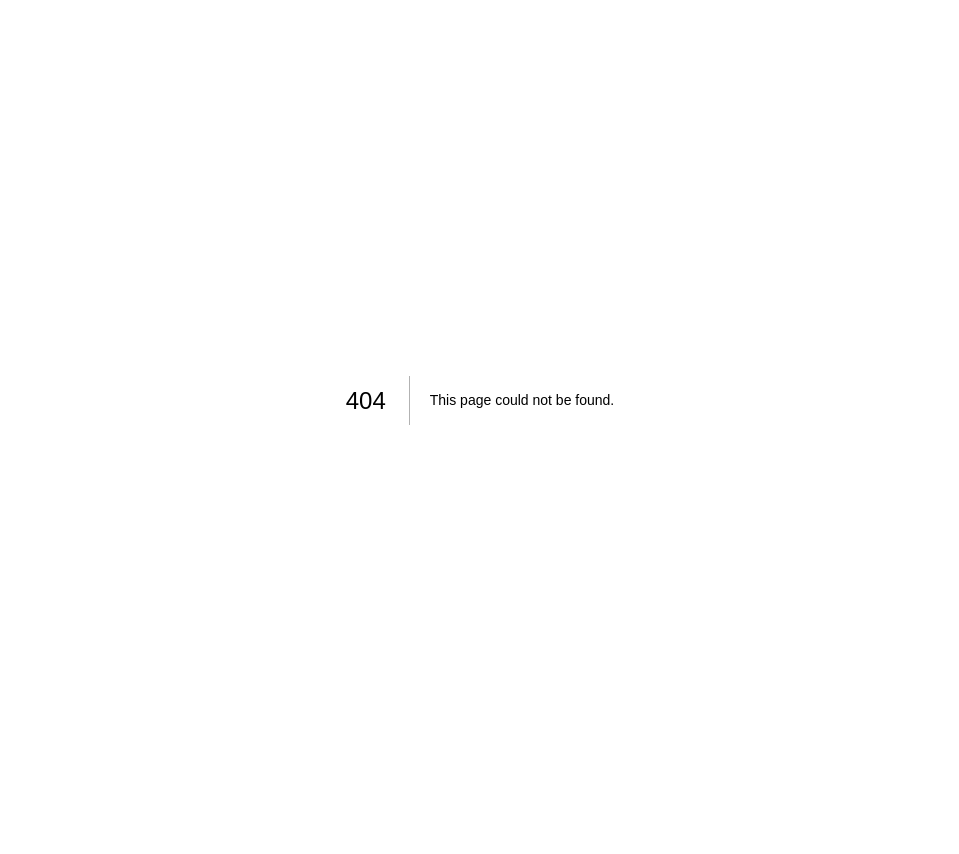
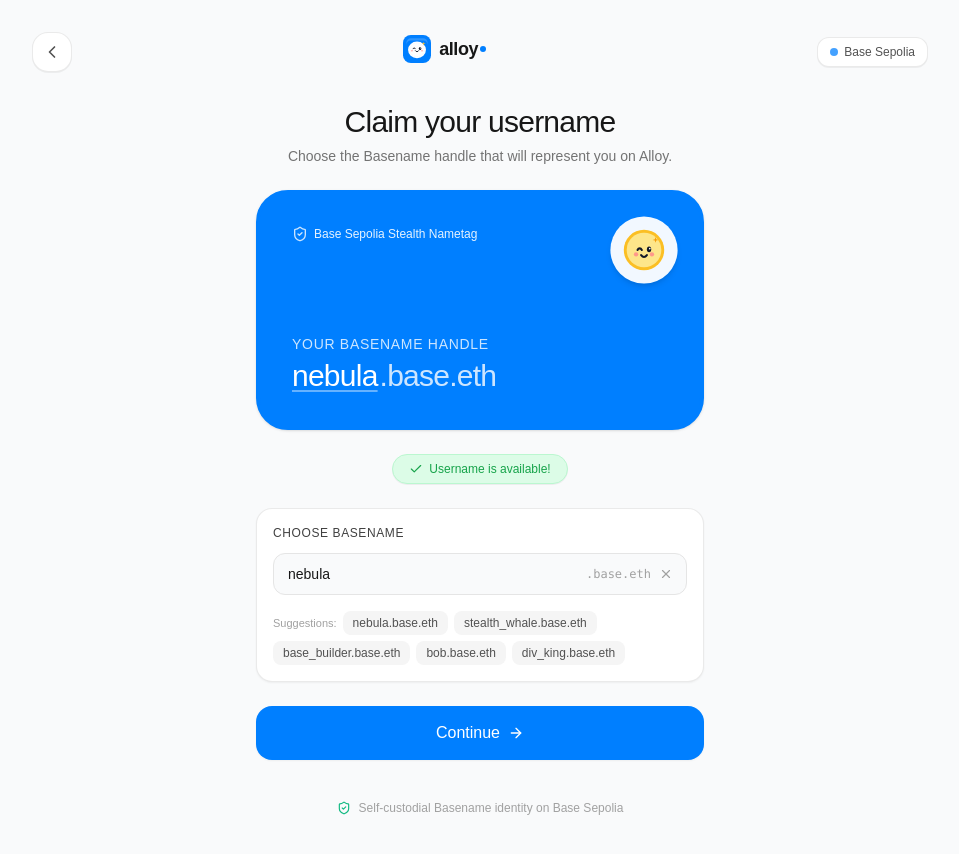
Before and after one commit to Nebulaz7/alloy, a Next.js app in the folder app/: page /onboarding in a window 1280 px wide. Before the commit this address had no page. Shown: the whole page, without its empty margins (160-1119 px from the left). Before the commit the page ends 800 px from the top, so only its background shows below. Built offline with nearby package versions, Linux system fonts and the light colour scheme; a web font is replaced by a local one.

Commit message:
feat: implement interactive Basename claim components and onboarding flow

```diff
--- /dev/null
+++ b/app/app/onboarding/page.tsx
@@ -0,0 +1,20 @@
+"use client";
+
+import React from "react";
+import { useRouter } from "next/navigation";
+import { NametagClaimFlow } from "@/components/profile/NametagClaimFlow";
+
+export default function OnboardingPage() {
+  const router = useRouter();
+
+  return (
+    <NametagClaimFlow
+      initialUsername="nebula"
+      onBack={() => router.push("/")}
+      onComplete={(profile) => {
+        // Redirect to dashboard with saved profile
+        router.push("/");
+      }}
+    />
+  );
+}
--- a/app/app/page.tsx
+++ b/app/app/page.tsx
@@ -81,11 +81,11 @@
   const [isSimulating, setIsSimulating] = useState(false);
   const [previewMode, setPreviewMode] = useState<"responsive" | "mobile">("responsive");
 
-  // Element 4: Profile & Nametag state
+  // Element 4: Profile & Nametag state (Full Screen Mode)
   const [username, setUsername] = useState("nebula");
   const [avatarEmoji, setAvatarEmoji] = useState("🎧");
   const [avatarBg, setAvatarBg] = useState("#18181B");
-  const [showClaimModal, setShowClaimModal] = useState(false);
+  const [isSettingUpIdentity, setIsSettingUpIdentity] = useState(false);
 
   // Harvest Studio interactive state
   const [selectedStock, setSelectedStock] = useState<"AAPLc" | "NVDAc" | "COINc">("AAPLc");
@@ -133,7 +133,7 @@
                     Element 4 Active: Profile & Interactive Nametag Card
                   </h2>
                   <p className="text-xs text-neutral-500 font-normal">
-                    Dynamic Azure Blue card, winking mascot stamp & Basename claiming
+                    Full-screen identity setup, username.base.eth format & dynamic Azure card
                   </p>
                 </div>
               </div>
@@ -141,11 +141,11 @@
               {/* Controls */}
               <div className="flex flex-wrap items-center gap-2">
                 <button
-                  onClick={() => setShowClaimModal(true)}
+                  onClick={() => setIsSettingUpIdentity(true)}
                   className="px-3 py-1.5 rounded-xl text-xs font-medium bg-[#007FFF] hover:bg-[#0066FF] text-white shadow-2xs transition-colors cursor-pointer flex items-center gap-1.5"
                 >
                   <Sparkles className="w-3.5 h-3.5" />
-                  <span>Claim Handle</span>
+                  <span>Claim Basename</span>
                 </button>
 
                 <button
@@ -211,11 +211,11 @@
                   Basename Identity Card
                 </span>
                 <button
-                  onClick={() => setShowClaimModal(true)}
+                  onClick={() => setIsSettingUpIdentity(true)}
                   className="text-xs text-[#007FFF] hover:text-[#0066FF] font-normal cursor-pointer flex items-center gap-1"
                 >
                   <Sparkles className="w-3 h-3" />
-                  <span>Claim / Edit Handle</span>
+                  <span>Claim / Edit Basename</span>
                 </button>
               </div>
 
@@ -585,7 +585,7 @@
                 address: "0xD5687794c8E1b69F477911Df56170679CB6414eC",
                 isVerified: true,
               }}
-              onEditAvatar={() => setShowClaimModal(true)}
+              onEditAvatar={() => setIsSettingUpIdentity(true)}
             />
 
             {/* Network & Privacy */}
@@ -637,6 +637,53 @@
     }
   };
 
+  // Full-Screen Identity Setup (Dedicated view matching Pivy inspo, NO POPUP)
+  if (isSettingUpIdentity) {
+    if (previewMode === "mobile") {
+      return (
+        <div className="min-h-screen bg-neutral-200 flex flex-col items-center justify-center p-4">
+          <div className="mb-4 flex items-center gap-3 bg-white px-4 py-2 rounded-2xl shadow-xs border border-neutral-300">
+            <span className="text-xs font-normal text-neutral-600">
+              Simulated Mobile Viewport (Full-Screen Identity Setup)
+            </span>
+            <button
+              onClick={() => setPreviewMode("responsive")}
+              className="text-xs px-3 py-1 rounded-xl bg-[#007FFF] text-white font-normal hover:bg-[#0066FF] cursor-pointer transition-colors"
+            >
+              Switch to Full Responsive
+            </button>
+          </div>
+
+          <div className="w-[390px] h-[820px] bg-[#F9FAFB] rounded-[48px] border-[10px] border-neutral-900 shadow-2xl overflow-hidden flex flex-col relative">
+            <NametagClaimFlow
+              initialUsername={username}
+              onBack={() => setIsSettingUpIdentity(false)}
+              onComplete={(newProfile) => {
+                setUsername(newProfile.username);
+                setAvatarEmoji(newProfile.avatarEmoji);
+                setAvatarBg(newProfile.avatarBg);
+                setIsSettingUpIdentity(false);
+              }}
+            />
+          </div>
+        </div>
+      );
+    }
+
+    return (
+      <NametagClaimFlow
+        initialUsername={username}
+        onBack={() => setIsSettingUpIdentity(false)}
+        onComplete={(newProfile) => {
+          setUsername(newProfile.username);
+          setAvatarEmoji(newProfile.avatarEmoji);
+          setAvatarBg(newProfile.avatarBg);
+          setIsSettingUpIdentity(false);
+        }}
+      />
+    );
+  }
+
   // If previewMode is "mobile", render an interactive simulated phone frame on desktop so the user can easily test the mobile dock!
   if (previewMode === "mobile") {
     return (
@@ -665,37 +712,12 @@
             {renderTabContent()}
           </AppShell>
         </div>
-
-        {/* Claim Modal in Mobile Preview */}
-        {showClaimModal && (
-          <div className="fixed inset-0 z-50 bg-black/40 backdrop-blur-sm flex items-center justify-center p-4 overflow-y-auto">
-            <div className="relative w-full max-w-xl bg-white rounded-3xl p-6 sm:p-8 shadow-2xl border border-neutral-200">
-              <button
-                onClick={() => setShowClaimModal(false)}
-                className="absolute top-5 right-5 w-9 h-9 rounded-full bg-neutral-100 hover:bg-neutral-200 flex items-center justify-center text-neutral-600 transition-colors cursor-pointer"
-                aria-label="Close modal"
-              >
-                <X className="w-5 h-5" />
-              </button>
-              <NametagClaimFlow
-                initialUsername={username}
-                onComplete={(newProfile) => {
-                  setUsername(newProfile.username);
-                  setAvatarEmoji(newProfile.avatarEmoji);
-                  setAvatarBg(newProfile.avatarBg);
-                  setShowClaimModal(false);
-                }}
-              />
-            </div>
-          </div>
-        )}
       </div>
     );
   }
 
   // Default Responsive Layout (Desktop Sidebar on screens >= md, Mobile Floating Dock on screens < md)
   return (
-    <>
     <AppShell
       activeTab={currentTab}
       onTabChange={setCurrentTab}
@@ -704,30 +726,5 @@
     >
       {renderTabContent()}
     </AppShell>
-
-      {/* Claim Modal in Responsive Mode */}
-      {showClaimModal && (
-        <div className="fixed inset-0 z-50 bg-black/40 backdrop-blur-sm flex items-center justify-center p-4 overflow-y-auto">
-          <div className="relative w-full max-w-xl bg-white rounded-3xl p-6 sm:p-8 shadow-2xl border border-neutral-200">
-            <button
-              onClick={() => setShowClaimModal(false)}
-              className="absolute top-5 right-5 w-9 h-9 rounded-full bg-neutral-100 hover:bg-neutral-200 flex items-center justify-center text-neutral-600 transition-colors cursor-pointer"
-              aria-label="Close modal"
-            >
-              <X className="w-5 h-5" />
-            </button>
-            <NametagClaimFlow
-              initialUsername={username}
-              onComplete={(newProfile) => {
-                setUsername(newProfile.username);
-                setAvatarEmoji(newProfile.avatarEmoji);
-                setAvatarBg(newProfile.avatarBg);
-                setShowClaimModal(false);
-              }}
-            />
-          </div>
-        </div>
-      )}
-    </>
   );
 }
--- a/app/components/profile/InteractiveNametagCard.tsx
+++ b/app/components/profile/InteractiveNametagCard.tsx
@@ -148,16 +148,9 @@
         {/* Center / Bottom: The Formatted Handle Preview */}
         <div className="space-y-1">
           <div className="text-xs sm:text-sm font-normal uppercase tracking-wider opacity-80">
-            Shareable Dividend Link
+            Your Basename Handle
           </div>
-          <div className="flex flex-wrap items-baseline gap-1 text-xl sm:text-2xl font-heading tracking-tight break-all">
-            <span
-              className={
-                status === "available" ? "text-white/80 font-normal" : "text-neutral-400"
-              }
-            >
-              alloy.base.eth/
-            </span>
+          <div className="flex flex-wrap items-baseline gap-0.5 text-2xl sm:text-3xl font-heading tracking-tight break-all">
             <span
               className={`font-medium ${
                 status === "available"
@@ -168,6 +161,13 @@
               }`}
             >
               {sanitized || "yourname"}
+            </span>
+            <span
+              className={
+                status === "available" ? "text-white/80 font-normal" : "text-neutral-400 font-normal"
+              }
+            >
+              .base.eth
             </span>
           </div>
         </div>
@@ -185,7 +185,7 @@
         {status === "taken" && (
           <div className="inline-flex items-center gap-1.5 px-4 py-1.5 rounded-full bg-rose-100 text-rose-700 text-xs font-medium border border-rose-200 shadow-2xs">
             <X className="w-3.5 h-3.5" />
-            <span>&quot;{sanitized}&quot; is already claimed on Base. Try another!</span>
+            <span>&quot;{sanitized}.base.eth&quot; is already claimed on Base. Try another!</span>
           </div>
         )}
 
@@ -208,13 +208,10 @@
           htmlFor="handle-input"
           className="block text-xs font-heading font-medium text-neutral-700 uppercase tracking-wider"
         >
-          Choose Handle
+          Choose Basename
         </label>
 
         <div className="relative flex items-center">
-          <span className="absolute left-3.5 text-neutral-400 font-mono text-sm select-none">
-            @
-          </span>
           <input
             id="handle-input"
             type="text"
@@ -222,13 +219,16 @@
             onChange={(e) => setInputVal(e.target.value)}
             placeholder="e.g. nebula, bob, alex"
             maxLength={20}
-            className="w-full pl-8 pr-10 py-2.5 rounded-xl border border-neutral-200 bg-[#F9FAFB] text-neutral-900 text-sm focus:outline-none focus:border-[#007FFF] focus:bg-white transition-all font-normal placeholder:text-neutral-400"
+            className="w-full pl-3.5 pr-24 py-2.5 rounded-xl border border-neutral-200 bg-[#F9FAFB] text-neutral-900 text-sm focus:outline-none focus:border-[#007FFF] focus:bg-white transition-all font-normal placeholder:text-neutral-400"
           />
+          <span className="absolute right-9 text-neutral-400 font-mono text-xs select-none pointer-events-none">
+            .base.eth
+          </span>
           {inputVal && (
             <button
               onClick={() => setInputVal("")}
               aria-label="Clear input"
-              className="absolute right-3 text-neutral-400 hover:text-neutral-600 p-1 cursor-pointer"
+              className="absolute right-2.5 text-neutral-400 hover:text-neutral-600 p-1 cursor-pointer"
             >
               <X className="w-3.5 h-3.5" />
             </button>
@@ -244,7 +244,7 @@
               onClick={() => setInputVal(sug)}
               className="px-2.5 py-1 rounded-lg text-xs bg-neutral-100 hover:bg-[#E0F2FE] hover:text-[#007FFF] text-neutral-600 transition-colors cursor-pointer font-normal"
             >
-              @{sug}
+              {sug}.base.eth
             </button>
           ))}
         </div>
--- a/app/components/profile/NametagClaimFlow.tsx
+++ b/app/components/profile/NametagClaimFlow.tsx
@@ -1,19 +1,22 @@
 "use client";
 
 import React, { useState } from "react";
-import { ArrowLeft, Check, Sparkles } from "lucide-react";
+import { ChevronLeft, ShieldCheck, Sparkles } from "lucide-react";
 import { InteractiveNametagCard } from "./InteractiveNametagCard";
 import { ProfileAvatarCard, ProfileData } from "./ProfileAvatarCard";
+import { AlloyLogo } from "@/components/brand/AlloyLogo";
 
 interface NametagClaimFlowProps {
   initialUsername?: string;
   onComplete?: (profile: ProfileData) => void;
+  onBack?: () => void;
   className?: string;
 }
 
 export const NametagClaimFlow: React.FC<NametagClaimFlowProps> = ({
   initialUsername = "nebula",
   onComplete,
+  onBack,
   className = "",
 }) => {
   const [step, setStep] = useState<"claim" | "avatar_preview">("claim");
@@ -30,31 +33,38 @@
     setStep("avatar_preview");
   };
 
+  const handleBack = () => {
+    if (step === "avatar_preview") {
+      setStep("claim");
+    } else {
+      onBack?.();
+    }
+  };
+
   return (
-    <div className={`w-full max-w-xl mx-auto space-y-6 ${className}`}>
-      {/* Top Flow Header with Back Navigation */}
-      <div className="flex items-center justify-between px-2">
-        {step === "avatar_preview" ? (
+    <div
+      className={`min-h-screen w-full bg-[#F9FAFB] text-neutral-900 flex flex-col justify-between p-4 sm:p-6 md:p-8 select-none ${className}`}
+    >
+      {/* Top Navigation Bar with Back Button matching Pivy inspo */}
+      <header className="max-w-4xl w-full mx-auto flex items-center justify-between">
         <button
-            onClick={() => setStep("claim")}
-            className="flex items-center gap-1 text-xs text-neutral-500 hover:text-neutral-900 transition-colors cursor-pointer p-1.5 rounded-xl hover:bg-neutral-100"
+          onClick={handleBack}
+          aria-label="Go back"
+          className="w-10 h-10 rounded-2xl bg-white border border-neutral-200/80 shadow-2xs flex items-center justify-center text-neutral-600 hover:text-neutral-900 hover:border-neutral-300 transition-all cursor-pointer"
         >
-            <ArrowLeft className="w-4 h-4" />
-            <span>Back to username</span>
+          <ChevronLeft className="w-5 h-5" />
         </button>
-        ) : (
-          <div className="text-xs text-neutral-400 font-normal">
-            Step 1 of 2: Identity Setup
+
+        <AlloyLogo size="sm" showBeta={false} />
+
+        <div className="flex items-center gap-1.5 px-3 py-1.5 rounded-xl bg-white border border-neutral-200/80 text-xs text-neutral-600 shadow-2xs font-normal">
+          <span className="w-2 h-2 rounded-full bg-[#007FFF] animate-pulse" />
+          <span>Base Sepolia</span>
         </div>
-        )}
+      </header>
 
-        <div className="flex items-center gap-1.5 text-xs text-[#007FFF] font-normal">
-          <Sparkles className="w-3.5 h-3.5 text-[#007FFF]" />
-          <span>Base Sepolia Rail</span>
-        </div>
-      </div>
-
-      {/* Step Views */}
+      {/* Main Centered Content (Full-Screen View) */}
+      <main className="max-w-md w-full mx-auto my-auto py-8">
         {step === "claim" ? (
           <InteractiveNametagCard
             initialUsername={profile.username}
@@ -68,6 +78,13 @@
             onContinue={() => onComplete?.(profile)}
           />
         )}
+      </main>
+
+      {/* Bottom Footer Assurance */}
+      <footer className="max-w-md w-full mx-auto text-center text-xs text-neutral-400 font-normal py-2 flex items-center justify-center gap-2">
+        <ShieldCheck className="w-3.5 h-3.5 text-[#10B981]" />
+        <span>Self-custodial Basename identity on Base Sepolia</span>
+      </footer>
     </div>
   );
 };
--- a/app/components/profile/ProfileAvatarCard.tsx
+++ b/app/components/profile/ProfileAvatarCard.tsx
@@ -169,7 +169,7 @@
 
           <div className="space-y-0.5">
             <div className="font-heading font-medium text-base text-neutral-900">
-              @{profile.username}
+              {profile.username}.base.eth
             </div>
             <div className="text-xs text-neutral-400 font-normal font-mono flex items-center gap-1.5">
               <span>
```
Also changed, not shown: 1 other file (tests, documents, lock files or other folders). Lines whose indentation alone changed are shown as unchanged.
